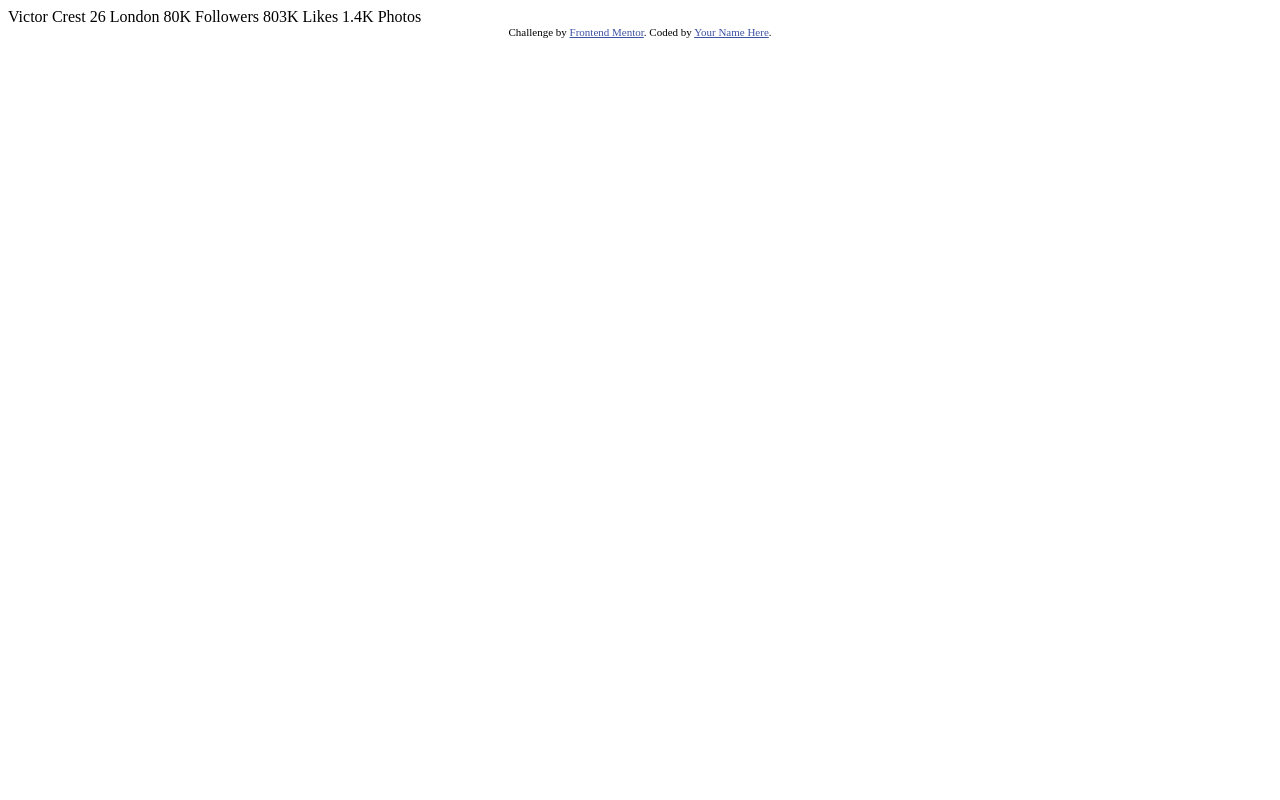
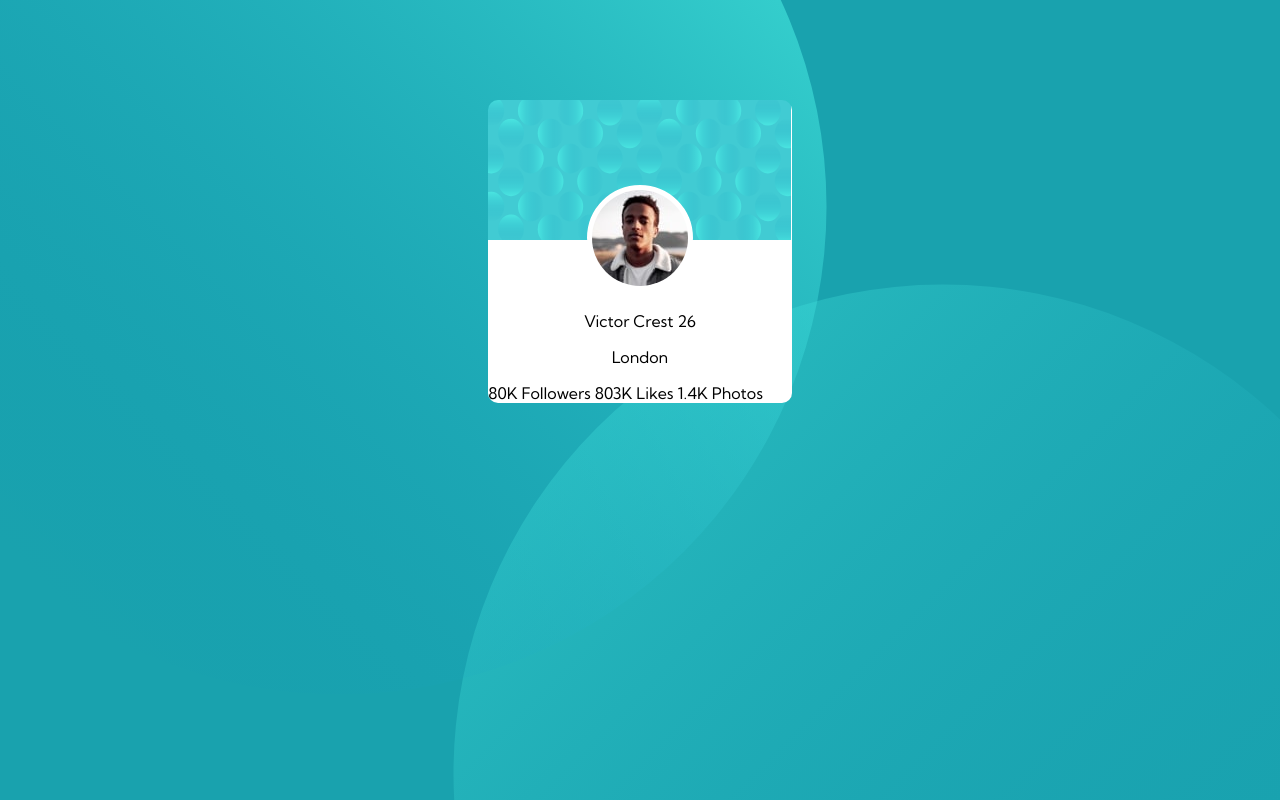
Before and after one commit to danielblas/profile-card, a plain HTML site: page index.html in a window 1280 px wide. Drawn offline with Linux system fonts and the light colour scheme.

Commit message:
primera session

```diff
--- a/index.html
+++ b/index.html
@@ -5,20 +5,22 @@
   <meta name="viewport" content="width=device-width, initial-scale=1.0"> <!-- displays site properly based on user's device -->
 
   <link rel="icon" type="image/png" sizes="32x32" href="./images/favicon-32x32.png">
+  <link rel="stylesheet" href="./styles.css">
 
   <title>Frontend Mentor | Profile card component</title>
 
-  <!-- Feel free to remove these styles or customise in your own stylesheet 👍 -->
-  <style>
-    .attribution { font-size: 11px; text-align: center; }
-    .attribution a { color: hsl(228, 45%, 44%); }
-  </style>
 </head>
 <body>
-  Victor Crest
-  26
-  London
-
+  <div class="container">
+    <div class="imagen">
+      <img src="/images/image-victor.jpg">
+    </div>
+      <div class="name">
+      <p >Victor Crest
+      26</p>
+      <p>London</p>
+    </div>
+    <div>
       80K
       Followers
 
@@ -27,9 +29,7 @@
 
       1.4K
       Photos
-  <div class="attribution">
-    Challenge by <a href="https://www.frontendmentor.io?ref=challenge" target="_blank">Frontend Mentor</a>.
-    Coded by <a href="#">Your Name Here</a>.
+    </div>
   </div>
 </body>
 </html>
--- /dev/null
+++ b/styles.css
@@ -0,0 +1,64 @@
+/* FONTS  */
+
+@import url('https://fonts.googleapis.com/css2?family=Kumbh+Sans:wght@400;700&display=swap');
+
+
+/* COLORS */
+
+:root {
+    --dark-cyan: hsl(185, 75%, 39%);
+    --very-dark-blue: hsl(229, 23%, 23%);
+    --dark-grayish-blue: hsl(227, 10%, 46%);
+    --dark-gray: hsl(0, 0%, 59%);
+}
+
+html {
+    font-size: 100%;
+    box-sizing: border-box;
+}
+
+*, *::after, *::before {
+    box-sizing: inherit;
+}
+
+body {
+    background-color: var(--dark-cyan);
+    background-image: url(/images/bg-pattern-top.svg), url(/images/bg-pattern-bottom.svg);
+    background-repeat: no-repeat;
+    background-position: -50% 50%, 150% -50%;
+    font-family: 'Kumbh Sans', sans-serif;
+
+}
+
+.container {
+    display: flex;
+    flex-direction: column;
+    background-color: white;
+    background-image: url(/images/bg-pattern-card.svg);
+    background-repeat: no-repeat;
+    background-size: 100% 8.75rem;
+    margin: 6.25rem auto auto auto;
+    width: 24%;
+    border-radius: 10px;
+    overflow: hidden;
+
+}
+
+.imagen {
+    margin: 5.3125rem auto auto auto;
+}
+
+.imagen > img {
+    border-radius: 50%;
+    border: 0.3125rem solid white;
+    overflow: hidden;
+    background-color: white;
+}
+
+.name {
+    margin: auto;
+}
+
+.name > p {
+    text-align: center;
+}
```
Also changed, not shown: 1 other file. Lines whose indentation alone changed are shown as unchanged.
